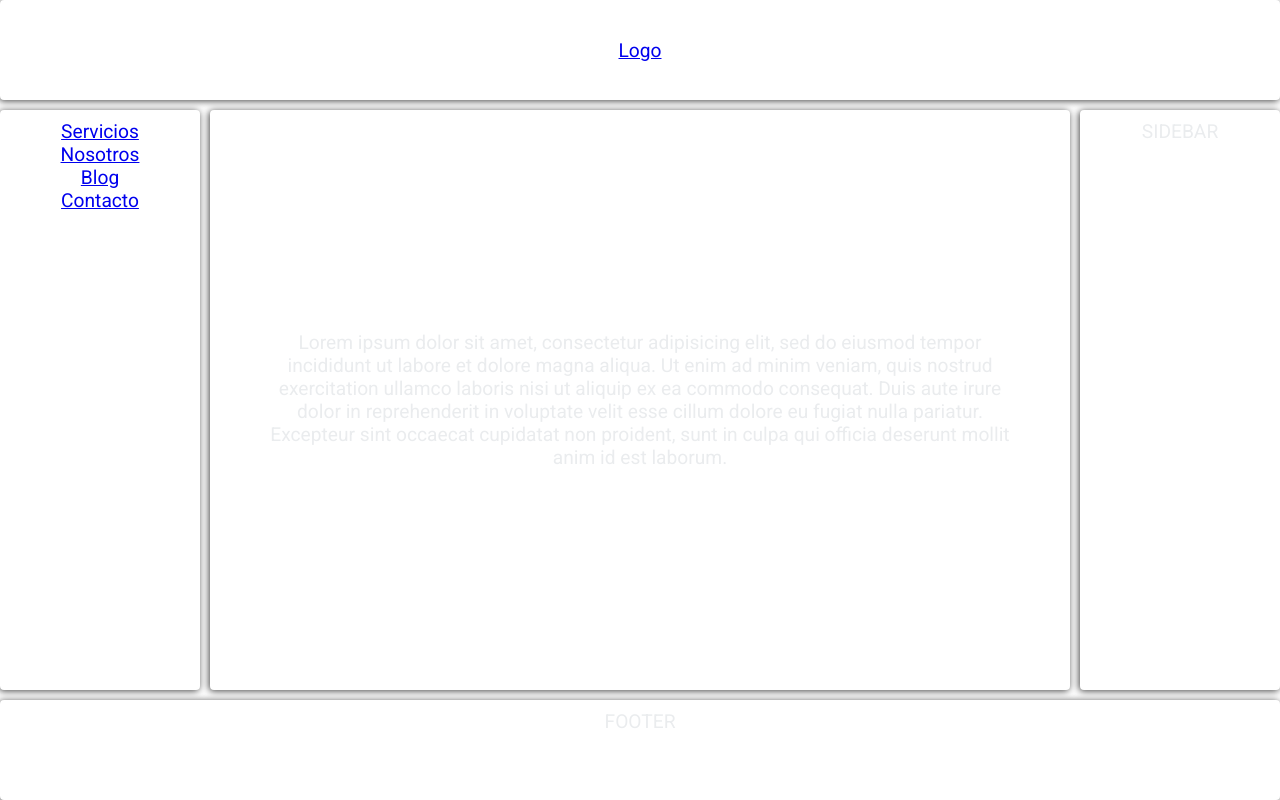
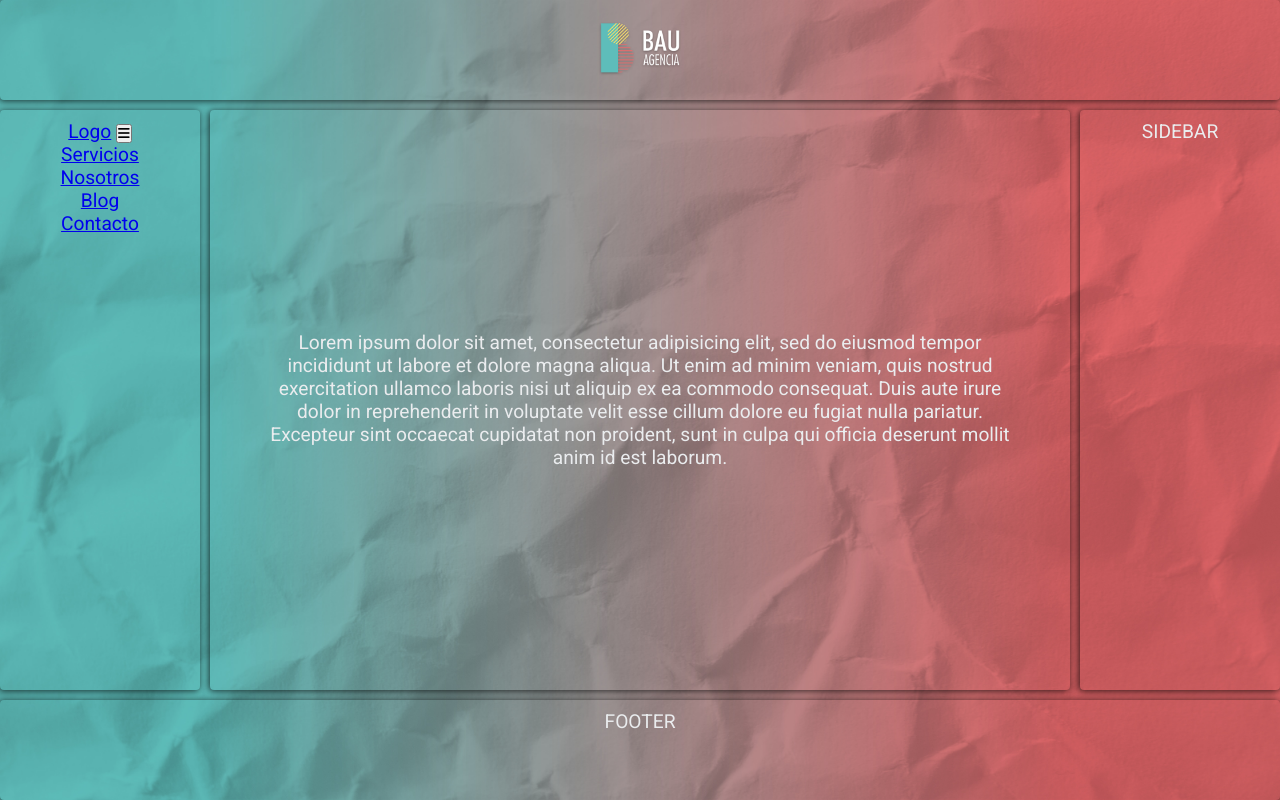
Before and after one commit to kindred-a/grid_layout_bau_1, a plain HTML site: page index.html in a window 1280 px wide. Drawn offline with Linux system fonts and the light colour scheme.

Commit message:
background y logo del header insertados

```diff
--- a/index.html
+++ b/index.html
@@ -4,19 +4,33 @@
         <meta charset="utf-8">
         <meta name="viewport" content="width=device-width, initial-scale=1.0">
         <link rel="stylesheet" href="styles.css">
+        <script src="https://kit.fontawesome.com/53155553c4.js" crossorigin="anonymous"></script>
         <title>grid layout</title>
     </head>
-    <body class="grid_container" style="background-image: url(img/iphone.png)">
-        <header class="header"><a href="#" class="logo">Logo</a>
+    <body class="grid_container">
+        <header class="header"><a href="#" class="logo"><img class="logo_img" src="img/logo_header.png"></a>
 </header>
-        <nav class="navbar">
+    <!--    <nav class="navbar">
             <ul class="nav_menu">
                 <li class="nav_menu_item"><a href="#" class="nav_menu_link">Servicios</a></li>
                 <li class="nav_menu_item"><a href="#" class="nav_menu_link">Nosotros</a></li>
                 <li class="nav_menu_item"><a href="#" class="nav_menu_link">Blog</a></li>
                 <li class="nav_menu_item"><a href="#" class="nav_menu_link">Contacto</a></li>
             </ul>
-        </nav>
+        </nav>   -->
+        <nav class="nav">
+                    <a href="#" class="logo nav_link">Logo</a>
+                    <button class="nav_toggle">
+                        <i class="fas fa-bars"></i>
+                    </button>
+                    <ul class="nav_menu">
+                        <li class="nav_menu_item"><a href="#" class="nav_menu_link nav_link">Servicios</a></li>
+                        <li class="nav_menu_item"><a href="#" class="nav_menu_link nav_link">Nosotros</a></li>
+                        <li class="nav_menu_item"><a href="#" class="nav_menu_link nav_link">Blog</a></li>
+                        <li class="nav_menu_item"><a href="#" class="nav_menu_link nav_link">Contacto</a></li>
+                    </ul>
+                </nav>
+
         <aside class="sidebar">SIDEBAR</aside>
         <article class="main">Lorem ipsum dolor sit amet, consectetur adipisicing elit, sed do eiusmod tempor incididunt ut labore et dolore magna aliqua. Ut enim ad minim veniam, quis nostrud exercitation ullamco laboris nisi ut aliquip ex ea commodo consequat. Duis aute irure dolor in reprehenderit in voluptate velit esse cillum dolore eu fugiat nulla pariatur. Excepteur sint occaecat cupidatat non proident, sunt in culpa qui officia deserunt mollit anim id est laborum.</article>
         <footer class="footer">FOOTER</footer>
--- a/styles.css
+++ b/styles.css
@@ -14,7 +14,7 @@ body {
     font-family: "Roboto", sans-serif;
     font-size: 1.2rem;
     min-height: 100%;
-
+    background-image: url(img/landing_page.jpg);
     background-size: cover;
     background-position: center;
     background-repeat: no-repeat;
@@ -36,12 +36,24 @@ body {
     /*background-color: #133539;*/
 }
 
+.logo img {
+    height: 80px;
+}
+
+.logo_img {
+    filter: drop-shadow(0 1px 1px rgba(0, 0, 0, 0.3));
+}
+
 .navbar {
     grid-area: navbar;
+    display: flex;
+    max-width: 1366px;
+    margin: 0 auto;
     /*background-color: #D8DE9C;*/
 }
 
 .main {
+    background-image: url(img/logo BAU.svg);
     grid-area: main;
     display: flex;
     align-items: center;
@@ -64,13 +76,8 @@ body {
     display: grid;
     gap: 10px;
     grid-template:
-        "header"  100px
-        "navbar"  50px
-        "main"    auto
-        "sidebar" 100px
-        "footer" 100px;
+        "header"100px "navbar"50px "main"auto "sidebar"100px "footer"100px;
 }
-
 
 /* @media para tablet */
 @media (min-width: 600px) {
@@ -83,22 +90,14 @@ body {
             "sidebar  main"
             "footer   footer";*/
         grid-template:
-            "header  header"  100px
-            "navbar  navbar"  50px
-            "sidebar main"    auto
-            "footer  footer"  100px /
-            200px    auto;
+            "header  header"100px "navbar  navbar"50px "sidebar main"auto "footer  footer"100px / 200px auto;
     }
 }
 
 /* @media para tablet desktop */
-
 @media (min-width: 900px) {
     .grid_container {
         grid-template:
-            "header   header  header"    100px
-            "navbar   main    sidebar"   auto
-            "footer   footer  footer"    100px /
-             200px    auto     200px;
+            "header   header  header"100px "navbar   main    sidebar"auto "footer   footer  footer"100px / 200px auto 200px;
     }
 }
```
Also changed, not shown: img/Facebook.svg (added), img/Instagram.svg (added), img/Twitter.svg (added), img/Whatsapp.svg (added), img/landing_page.jpg (added), img/logo BAU.svg (added), img/logo.jpg (added), img/logo_header.png (added), 2 other files.
